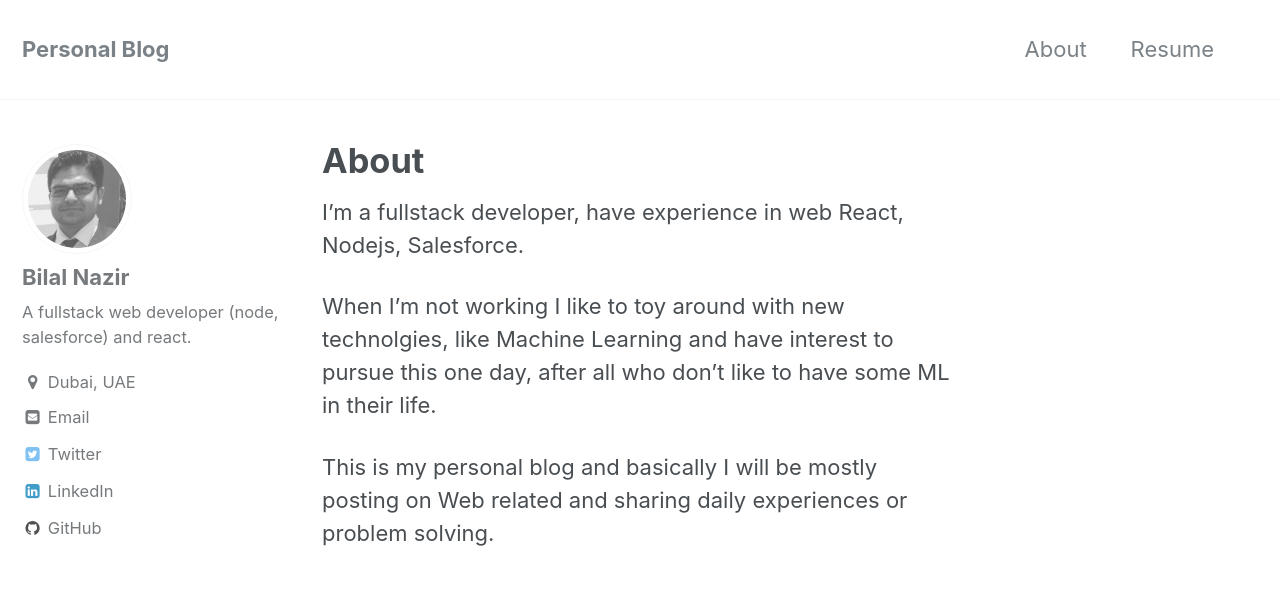
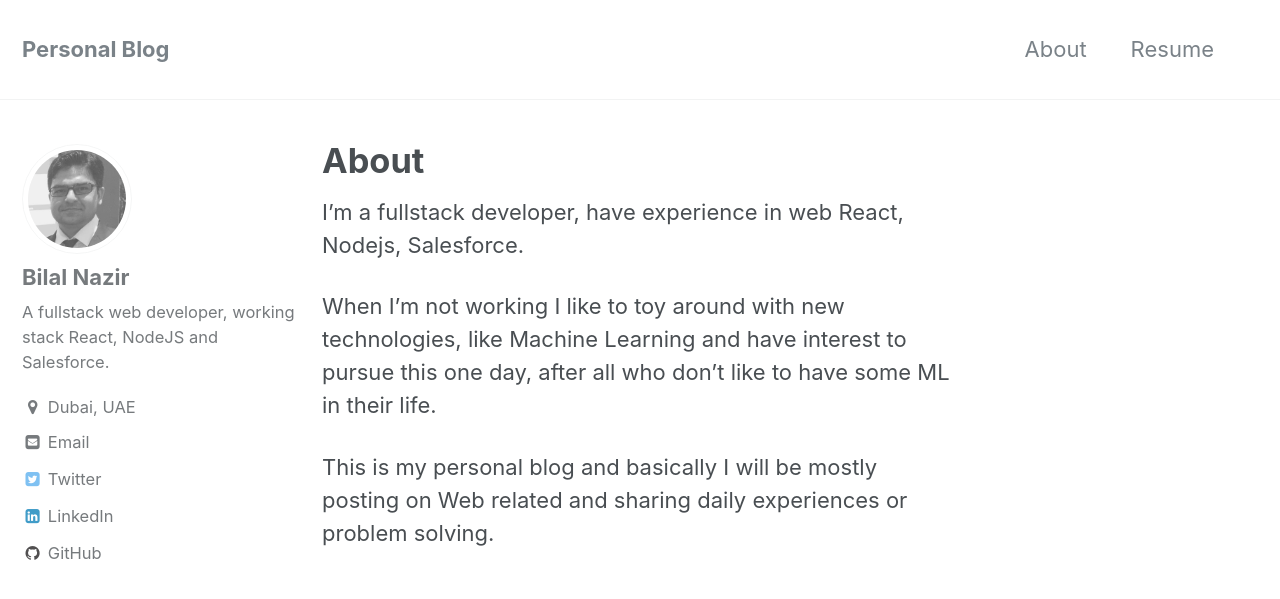
Before and after one commit to bilalfastian/ReactForce, a Jekyll site: the page built from _pages/about.md, in a window 1280 px wide and 900 px high. Shown: the top 599 px of the window. Built offline with Jekyll 4.4.1, drawn with Linux system fonts in a browser that asks for light colours.

Commit message:
fixed the bio text

```diff
--- a/_config.yml
+++ b/_config.yml
@@ -74,14 +74,14 @@ social:
 analytics:
   provider               : false # false (default), "google", "google-universal", "custom"
   google:
-    tracking_id          :
+    tracking_id          : "UA-111456803-1"
 
 
 # Site Author
 author:
   name             : "Bilal Nazir"
   avatar           : "/assets/images/bio-photo.jpg"
-  bio              : "A fullstack web developer (node, salesforce) and react."
+  bio              : "A fullstack web developer, working stack React, NodeJS and Salesforce."
   location         : "Dubai, UAE"
   email            : "bilal.nazirahmad@gmail.com"
   uri              :
--- a/_pages/about.md
+++ b/_pages/about.md
@@ -5,6 +5,6 @@ permalink: /about/
 
 I'm a fullstack developer, have experience in web React, Nodejs, Salesforce.
 
-When I'm not working I like to toy around with new technolgies, like Machine Learning and have interest to pursue this one day, after all who don't like to have some ML in their life.
+When I'm not working I like to toy around with new technologies, like Machine Learning and have interest to pursue this one day, after all who don't like to have some ML in their life.
 
 This is my personal blog and basically I will be mostly posting on Web related and sharing daily experiences or problem solving.
```
